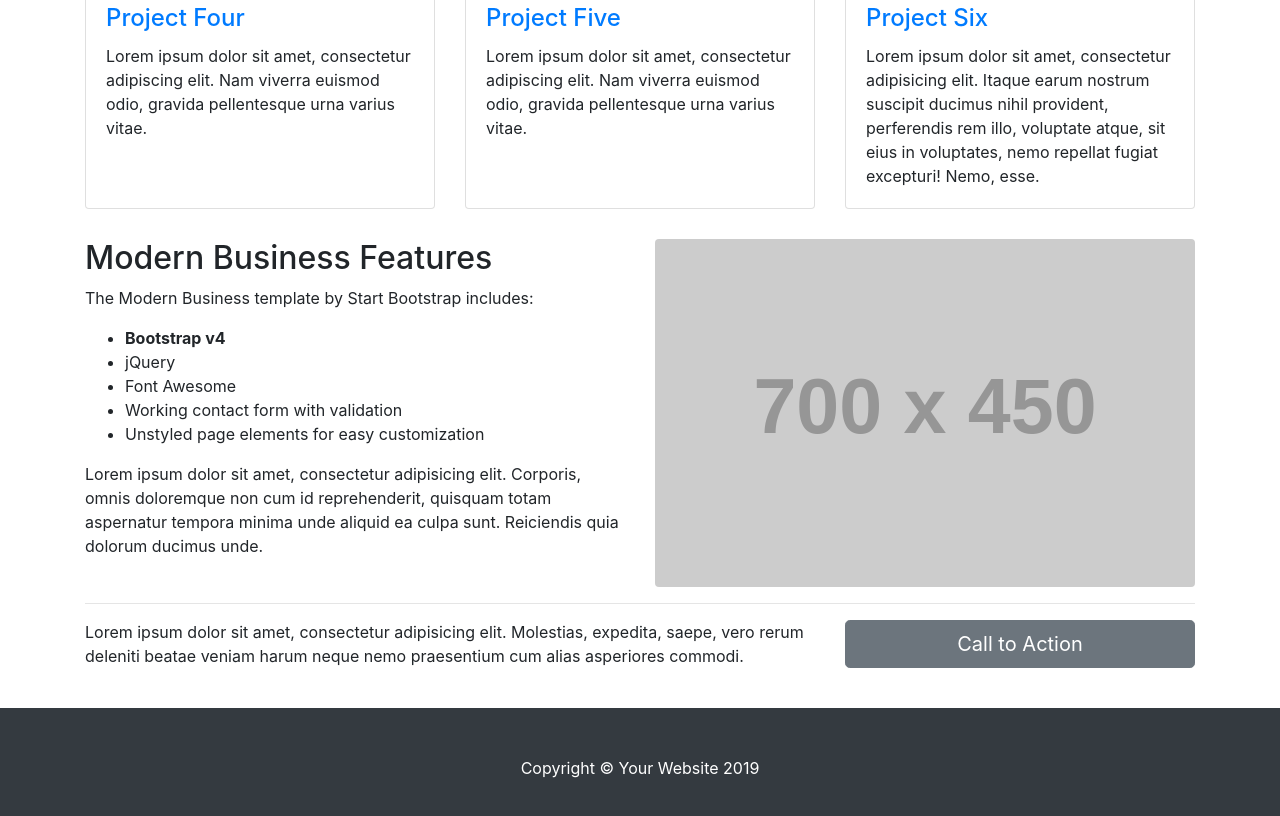
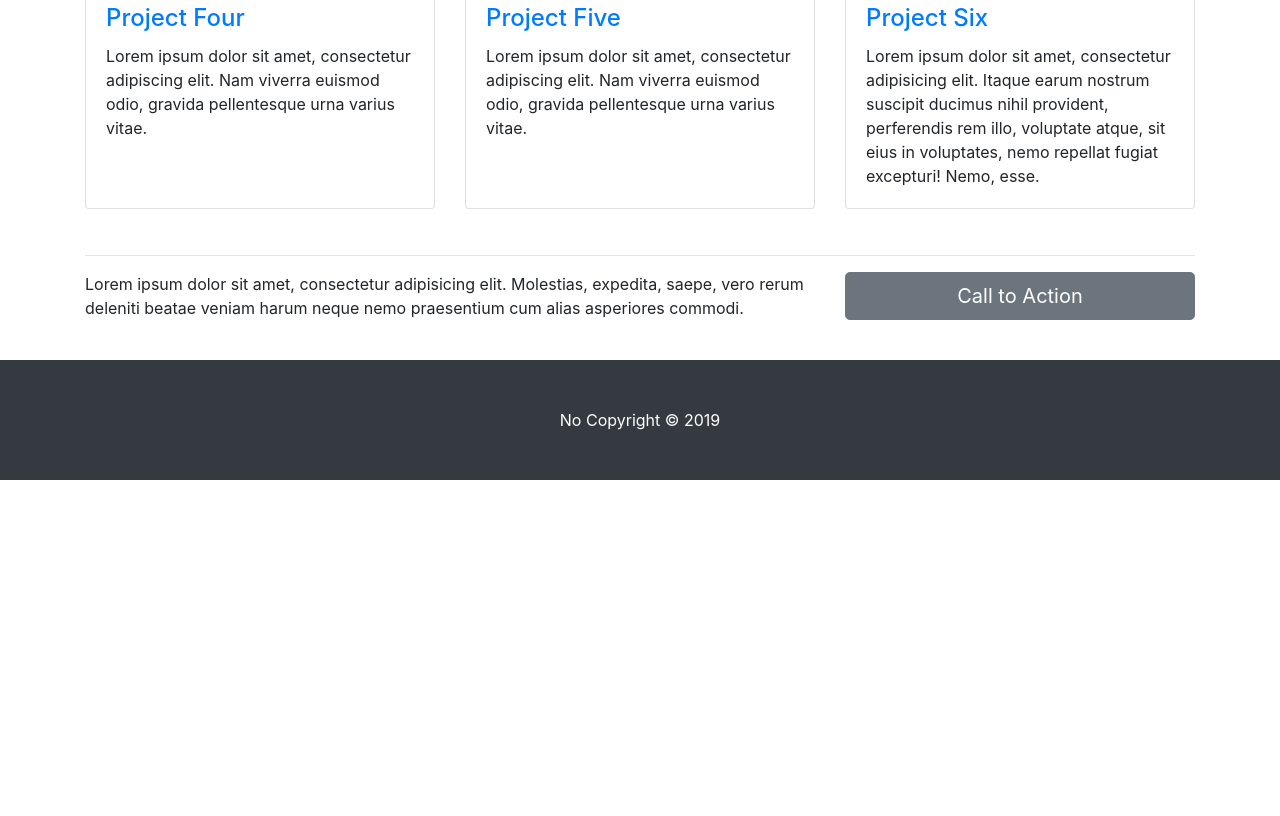
Before and after one commit to FelisaPaumia/Html-Projekt, a website: page index.html in a window 1280 px wide. Shown: the part 1741-2557 px from the top of the page. After the commit the page ends 2221 px from the top, so only its background shows below. Drawn offline with Linux system fonts and the light colour scheme; placeholder pictures from the web are drawn by us.

Commit message:
no copyright

```diff
--- a/index.html
+++ b/index.html
@@ -234,28 +234,6 @@
     </div>
     <!-- /.row -->
 
-    <!-- Features Section -->
-    <div class="row">
-      <div class="col-lg-6">
-        <h2>Modern Business Features</h2>
-        <p>The Modern Business template by Start Bootstrap includes:</p>
-        <ul>
-          <li>
-            <strong>Bootstrap v4</strong>
-          </li>
-          <li>jQuery</li>
-          <li>Font Awesome</li>
-          <li>Working contact form with validation</li>
-          <li>Unstyled page elements for easy customization</li>
-        </ul>
-        <p>Lorem ipsum dolor sit amet, consectetur adipisicing elit. Corporis, omnis doloremque non cum id reprehenderit, quisquam totam aspernatur tempora minima unde aliquid ea culpa sunt. Reiciendis quia dolorum ducimus unde.</p>
-      </div>
-      <div class="col-lg-6">
-        <img class="img-fluid rounded" src="http://placehold.it/700x450" alt="">
-      </div>
-    </div>
-    <!-- /.row -->
-
     <hr>
 
     <!-- Call to Action Section -->
@@ -274,7 +252,7 @@
   <!-- Footer -->
   <footer class="py-5 bg-dark">
     <div class="container">
-      <p class="m-0 text-center text-white">Copyright &copy; Your Website 2019</p>
+      <p class="m-0 text-center text-white">No Copyright &copy; 2019</p>
     </div>
     <!-- /.container -->
   </footer>
```
Also changed, not shown: 404.html (+1 -1 lines), about.html (+1 -1 lines), blog-home-1.html (+1 -1 lines), blog-home-2.html (+1 -1 lines), contact.html (+1 -1 lines), faq.html (+1 -1 lines), full-width.html (+1 -1 lines), portfolio-1-col.html (+1 -1 lines), portfolio-2-col.html (+1 -1 lines), portfolio-item.html (+1 -1 lines), services.html (+1 -1 lines), sidebar.html (+1 -1 lines).
